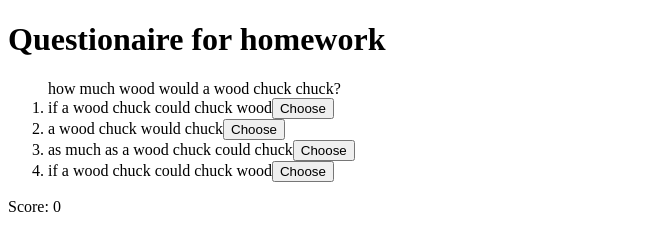
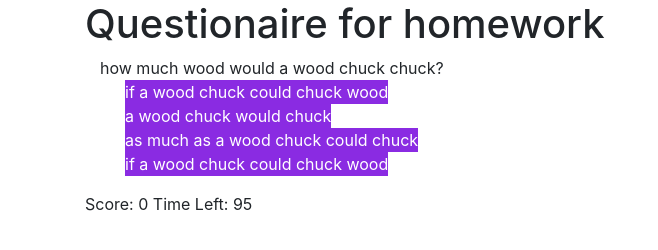
Before and after one commit to Andrew836-dev/quiz-game, a plain HTML site: page index.html in a window 1280 px wide. Shown: the whole page, without its empty margins (0-658 px from the left). Drawn offline with nearby package versions, Linux system fonts and the light colour scheme.

Commit message:
95% functionality completed. Started layout. TODO - Save High Scores. Restart Game Button

```diff
--- a/css/style.css
+++ b/css/style.css
@@ -1,8 +1,20 @@
 .correct {
-    background-color: lawngreen;
+    color: white!important;
+    background-color: rgb(30, 153, 5)!important;
 }
 
 .wrong {
-    list-style-type: decimal;
-    background-color: darksalmon;
+    color: white!important;
+    background-color: #e40606!important;
 }
+
+li {
+    background-color: blueviolet;
+    color: white;
+}
+
+li:hover {
+    background-color: white;
+    color: blueviolet;
+    border: 1px solid blueviolet;
+}
--- a/index.html
+++ b/index.html
@@ -4,14 +4,29 @@
     <meta charset="UTF-8" />
     <meta name="viewport" content="width=device-width, initial-scale=1.0" />
     <title>The Quizzer.</title>
+    <link rel="stylesheet" href="https://stackpath.bootstrapcdn.com/bootstrap/4.5.0/css/bootstrap.min.css" integrity="sha384-9aIt2nRpC12Uk9gS9baDl411NQApFmC26EwAOH8WgZl5MYYxFfc+NcPb1dKGj7Sk" crossorigin="anonymous" />
     <link rel="stylesheet" href="./css/style.css" />
 </head>
 <body>
     <div class="container">
-        <div id="question-box">
-            <h1 id="title"></h1>
-            <ol id="question-list"></ol>
-            <p id="info-text">Score: <span id="score-text">0</span></p>
+        <h1 id="title"></h1>
+        <div id="question-box" class="col-12"></div>
+        <div>
+            <ol id="question-list" class="btn-group-vertical">
+            </ol>
+            <p id="info-text">
+                <span class="score-group">
+                    Score:
+                    <span id="score-text">
+                        0
+                    </span>
+                    Time Left:
+                    <span id="time-text">
+                        0
+                    </span>
+                </span>
+            </p>
+
         </div>
     </div>
 </body>
--- a/script/app.js
+++ b/script/app.js
@@ -1,64 +1,131 @@
 var questionList = document.getElementById('question-list');
+var questionBox = document.getElementById('question-box');
 var headEl = document.getElementById('title');
 var pEl = document.getElementById('info-text');
 var scoreEl = document.getElementById('score-text');
-var questionBox = document.getElementById('question-box');
-var score, currentQuestion;
-var questions = [
-    {
-        q: "how much wood would a wood chuck chuck?",
-        a: ["if a wood chuck could chuck wood",
-            "a wood chuck would chuck",
-            "as much as a wood chuck could chuck",
-            "if a wood chuck could chuck wood"],
-        correctIndex: 0
-    },
-    {
-        q: "",
-        a: ["",
-        "",
-        "",
-        ""],
-        correctIndex: 1
-    }];
-
+var timeEl = document.getElementById('time-text');
+var score, currentQuestion, totalSeconds, timer, timeOut, questions, pause;
 
 init();
 
 document.addEventListener('click', handleClick);
 
 function init() {
+    pause = false;
+    setQuestions();
+    totalSeconds = 100;
+    timer = setInterval(updateTime, 1000);
     score = 0;
     currentQuestion = 0;
     headEl.textContent = "Questionaire for homework";
     renderQuestion(0);
-    console.log(questionList.children);
+}
+
+function setQuestions() {
+    questions = [
+        {
+            q: "how much wood would a wood chuck chuck?",
+            a: ["if a wood chuck could chuck wood",
+                "a wood chuck would chuck",
+                "as much as a wood chuck could chuck",
+                "if a wood chuck could chuck wood"],
+            correctIndex: 0
+        },
+        {
+            q: "how much wood would a wood chuck chuck?",
+            a: ["if a wood chuck could chuck wood",
+                "a wood chuck would chuck",
+                "as much as a wood chuck could chuck",
+                "if a wood chuck could chuck wood"],
+            correctIndex: 0
+        },
+        {
+            q: "how much wood would a wood chuck chuck?",
+            a: ["if a wood chuck could chuck wood",
+                "a wood chuck would chuck",
+                "as much as a wood chuck could chuck",
+                "if a wood chuck could chuck wood"],
+            correctIndex: 0
+        },
+        {
+            q: "how much wood would a wood chuck chuck?",
+            a: ["if a wood chuck could chuck wood",
+                "a wood chuck would chuck",
+                "as much as a wood chuck could chuck",
+                "if a wood chuck could chuck wood"],
+            correctIndex: 0
+        },
+        {
+            q: "how much wood would a wood chuck chuck?",
+            a: ["if a wood chuck could chuck wood",
+                "a wood chuck would chuck",
+                "as much as a wood chuck could chuck",
+                "if a wood chuck could chuck wood"],
+            correctIndex: 0
+        },
+        {
+            q: "how much wood would a wood chuck chuck?",
+            a: ["if a wood chuck could chuck wood",
+                "a wood chuck would chuck",
+                "as much as a wood chuck could chuck",
+                "if a wood chuck could chuck wood"],
+            correctIndex: 0
+        },
+        {
+            q: "how much wood would a wood chuck chuck?",
+            a: ["if a wood chuck could chuck wood",
+                "a wood chuck would chuck",
+                "as much as a wood chuck could chuck",
+                "if a wood chuck could chuck wood"],
+            correctIndex: 0
+        },
+        {
+            q: "In Javascript, anything between quotation marks \"\" is a ______",
+            a: ["Operation",
+                "String",
+                "Sentence",
+                "Thread"],
+            correctIndex: 1
+        }];
 }
 
 function handleClick(event) {
-    if (event.target.matches("button")) {
-        chosenAnswer = event.target.getAttribute("data-index");
+    if (event.target.matches('li') && !pause) {
+        chosenAnswer = event.target.getAttribute('data-index');
         if (chosenAnswer == questions[currentQuestion].correctIndex) {
-            event.target.parentElement.classList.add("correct");
-            correct();
+            correct(event.target);
         }
         else {
-            event.target.parentElement.classList.add("wrong");
-            questionList.children[questions[currentQuestion].correctIndex].classList.add("correct");
-            wrong();
+
+            questionList.children[questions[currentQuestion].correctIndex].classList.add('correct');
+            wrong(event.target);
         }
+        console.log("pausing");
+        pause = true;
+        timeOut = setTimeout(chooseNextQuestion, 1000);
     }
 }
 
-function correct() {
-    console.log("Hooray!");
+function correct(element) {
+    // if (!pause) {
+    element.classList.add('correct');
+    console.log('Hooray!');
     score++;
+    // }
     renderScore();
-    chooseNextQuestion();
 }
 
-function wrong() {
-    console.log("Doh!");
+function wrong(element) {
+    // if (!pause) {
+    element.classList.add('wrong');
+    console.log('Doh!');
+    if (totalSeconds > 5) {
+        totalSeconds -= 5;
+    }
+    else {
+        totalSeconds = 0;
+    }
+    // }
 }
 
 function renderScore() {
@@ -66,9 +133,21 @@ function renderScore() {
 }
 
 function chooseNextQuestion() {
-    if (currentQuestion < questions.length - 1) {
-        currentQuestion++;
+    currentQuestion++;
+    if (currentQuestion < questions.length) {
         renderQuestion(currentQuestion);
+    }
+    else {
+        endScreen();
+    }
+    console.log("unpausing");
+    pause = false;
+}
+
+function updateTime() {
+    if (totalSeconds > 0) {
+        totalSeconds--;
+        timeEl.textContent = totalSeconds;
     }
     else {
         endScreen();
@@ -77,26 +156,25 @@ function chooseNextQuestion() {
 
 function renderQuestion(index) {
     questionList.innerHTML = "";
-    questionList.textContent = questions[index].q;
+    questionBox.textContent = questions[index].q;
     for (var i = 0; i < questions[index].a.length; i++) {
         var li = document.createElement('li');
-        var button = document.createElement('button');
         li.textContent = questions[index].a[i];
-        button.textContent = "Choose";
-        button.setAttribute("data-index", i);
-        questionList.append(li);
-        li.append(button);
+        li.setAttribute('data-index', i);
+        questionList.appendChild(li);
     }
 }
 
 function endScreen() {
+    pause = true;
+    clearInterval(timer);
     questionList.innerHTML = "";
-    questionList.textContent = "Thanks for playing";
+    questionBox.textContent = "Thanks for playing";
     var li = document.createElement('li');
     li.style.listStyle = "none";
-    li.textContent = "Your final Score was " + score;
+    li.textContent = `Your final Score was ${score} out of ${questions.length}`;
     questionList.append(li);
     var button = document.createElement('button');
     button.textContent = "Play again?";
-    li.append(button);
+    questionList.append(button);
 }
```
